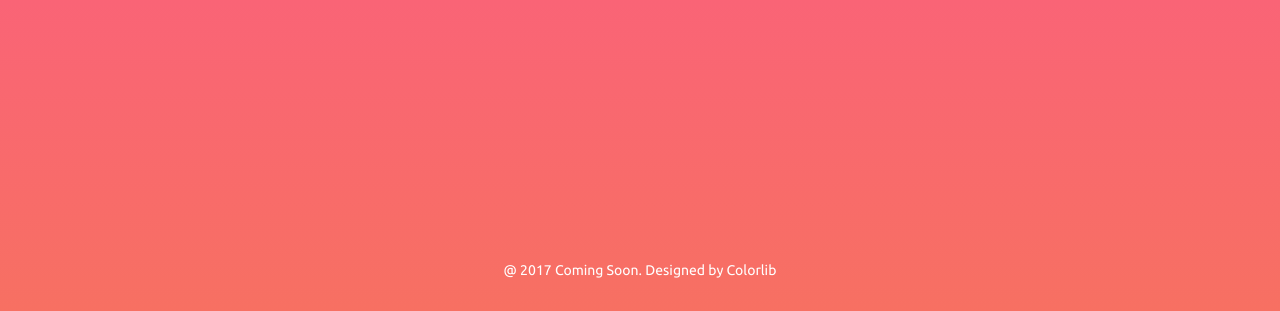
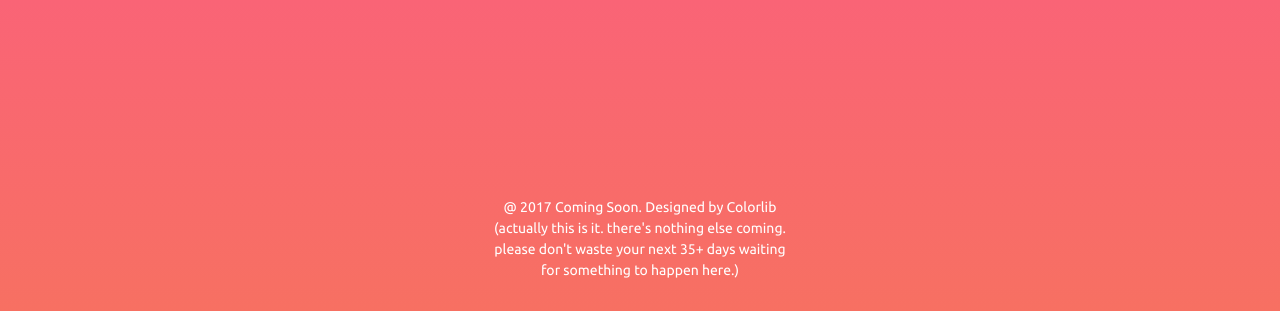
Before and after one commit to ArifAtan/arifatan.github.io, a plain HTML site: page index.html in a window 1280 px wide. Shown: the part 489-800 px from the top of the page. Drawn offline with Linux system fonts and the light colour scheme.

Commit message:
coming soon really

```diff
--- a/css/main.css
+++ b/css/main.css
@@ -155,6 +155,7 @@ Primary use:
 
 .s1-txt2 {
   font-family: Ubuntu-Regular;
+  max-width: 300px;
   font-size: 14px;
   color: #fff;
   line-height: 1.5;
--- a/index.html
+++ b/index.html
@@ -1,7 +1,7 @@
 <!DOCTYPE html>
 <html lang="en">
 <head>
-	<title>Coming Soon 5</title>
+	<title>Coming Soon Not Really</title>
 	<meta charset="UTF-8">
 	<meta name="viewport" content="width=device-width, initial-scale=1">
 <!--===============================================================================================-->
@@ -61,7 +61,7 @@
 		</div>
 
 		<span class="s1-txt2 txt-center">
-			@ 2017 Coming Soon. Designed by Colorlib
+			@ 2017 Coming Soon. Designed by Colorlib (actually this is it. there's nothing else coming. please don't waste your next 35+ days waiting for something to happen here.)
 		</span>
 
 	</div>
```
Also changed, not shown: 1 other file.
